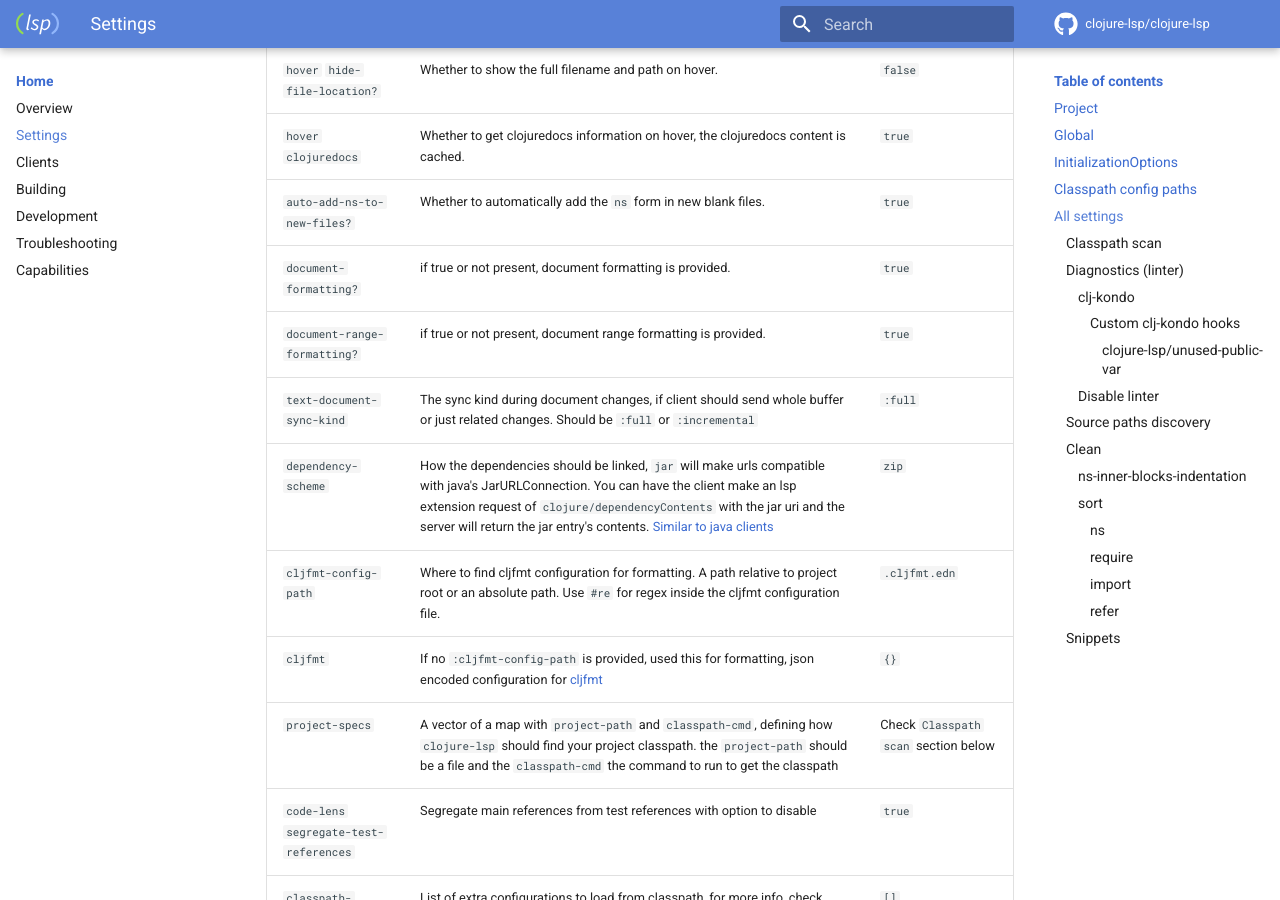
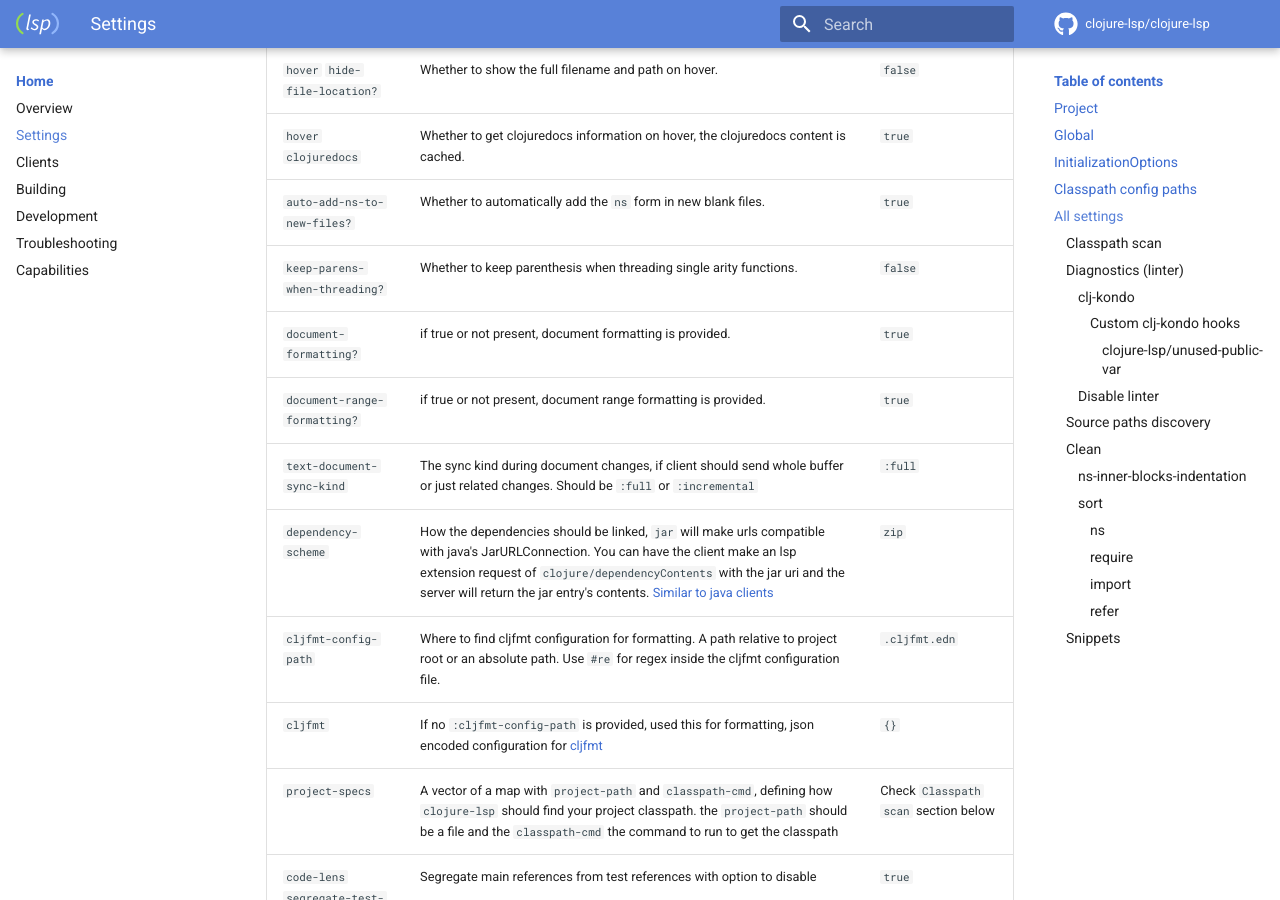
Before and after one commit to clojure-lsp/clojure-lsp, an MkDocs documentation site: the page built from docs/settings.md, in a window 1280 px wide and 900 px high, scrolled down 2786 px. Built offline with MkDocs 1.6.1 and Material for MkDocs 9.7.7, drawn with Linux system fonts in a browser that asks for light colours; comment, search, counter and statistics services are not loaded.

Commit message:
Add setting `keep-parens-when-threading?` to keep parens for single arity functions when threading.
Fixes #636

```diff
--- a/docs/settings.md
+++ b/docs/settings.md
@@ -76,10 +76,11 @@ You can find all settings and its default [here](https://github.com/clojure-lsp/
 | `use-metadata-for-privacy?`             | Whether to use `^:private` metadata for refactorings instead of `defn-`                                                                                                                                                                                                                                                                                                                                              | `false`                                          |
 | `:clean`                                | Settings related to `clean-ns` refactoring. Check `clean` settings below.                                                                                                                                                                                                                                                                                                                                            |                                                  |
 | `semantic-tokens?`                      | Whether to enable LSP semantic tokens server support for syntax highlighting.                                                                                                                                                                                                                                                                                                                                        | `true`                                           |
-| `hover` `arity-on-same-line?`         | Whether to keep the arity on the same line of the function on hover, useful for Emacs users.                                                                                                                                                                                                                                                                                                                         | `false`                                          |
+| `hover` `arity-on-same-line?`           | Whether to keep the arity on the same line of the function on hover, useful for Emacs users.                                                                                                                                                                                                                                                                                                                         | `false`                                          |
 | `hover` `hide-file-location?`           | Whether to show the full filename and path on hover.                                                                                                                                                                                                                                                                                                                                                                 | `false`                                          |
 | `hover` `clojuredocs`                   | Whether to get clojuredocs information on hover, the clojuredocs content is cached.                                                                                                                                                                                                                                                                                                                                  | `true`                                           |
 | `auto-add-ns-to-new-files?`             | Whether to automatically add the `ns` form in new blank files.                                                                                                                                                                                                                                                                                                                                                       | `true`                                           |
+| `keep-parens-when-threading?`           | Whether to keep parenthesis when threading single arity functions.                                                                                                                                                                                                                                                                                                                                               | `false`                                          |
 | `document-formatting?`                  | if true or not present, document formatting is provided.                                                                                                                                                                                                                                                                                                                                                             | `true`                                           |
 | `document-range-formatting?`            | if true or not present, document range formatting is provided.                                                                                                                                                                                                                                                                                                                                                       | `true`                                           |
 | `text-document-sync-kind`               | The sync kind during document changes, if client should send whole buffer or just related changes. Should be `:full` or `:incremental`                                                                                                                                                                                                                                                                               | `:full`                                          |
```
Also changed, not shown: CHANGELOG.md (+1 -0 lines), 4 other files.
